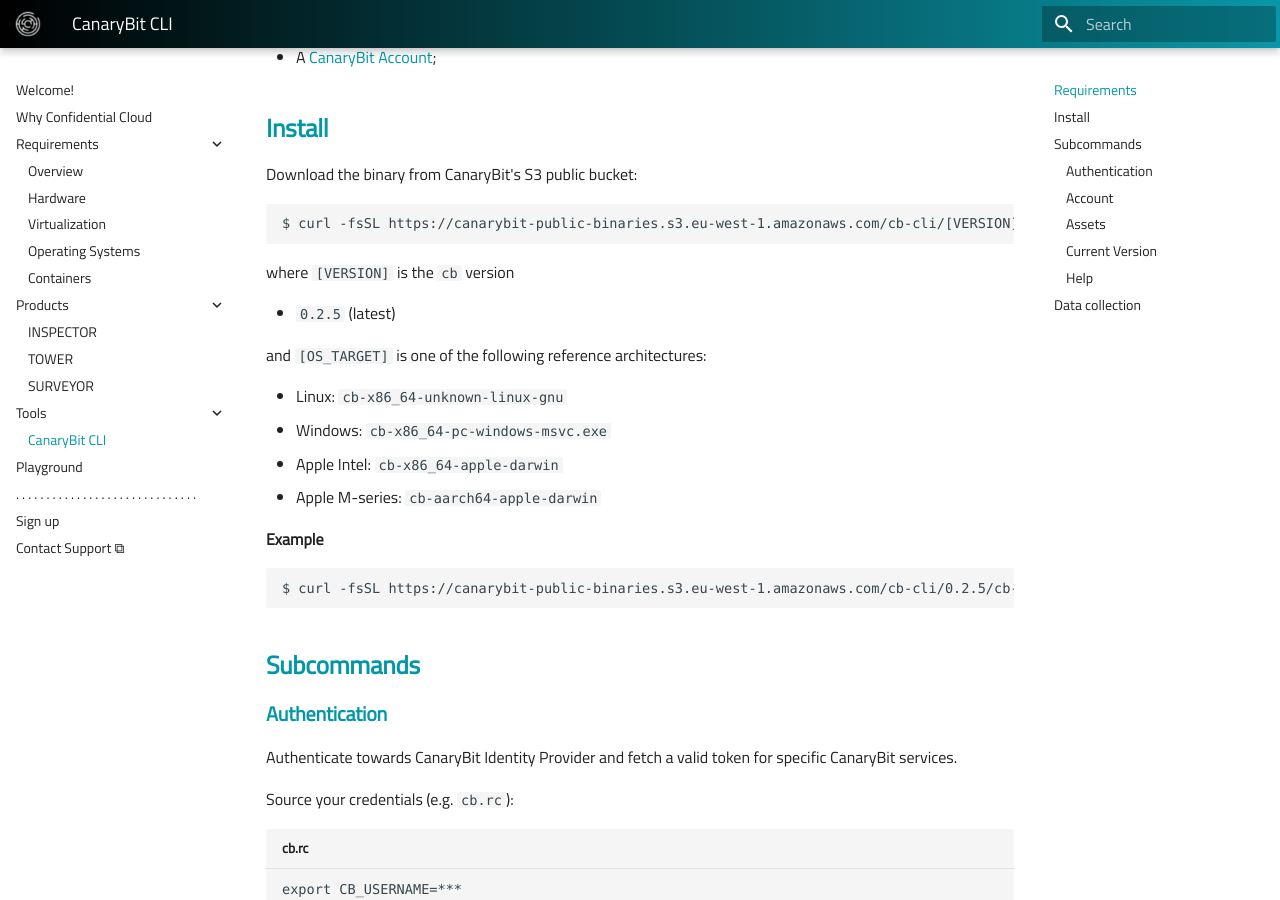
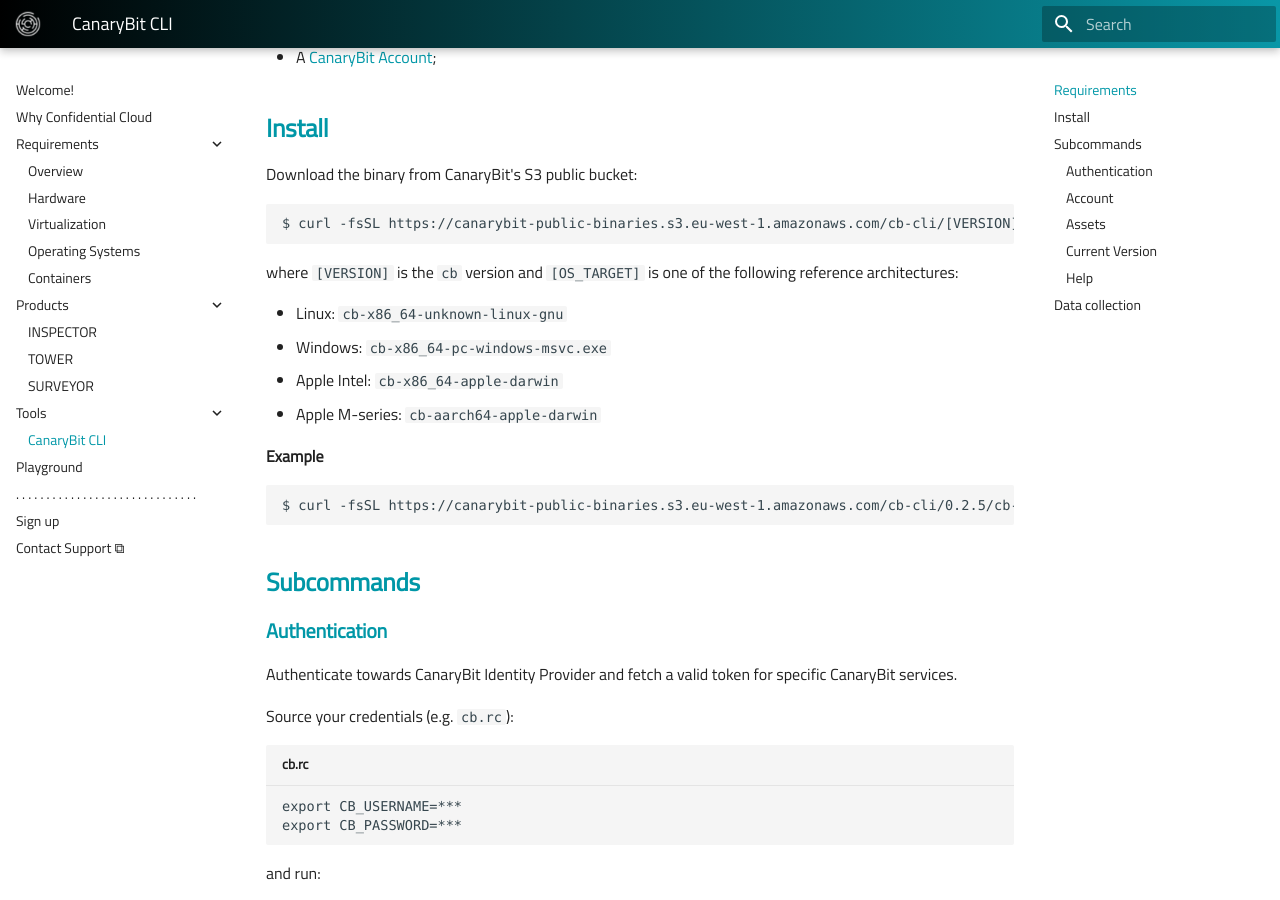
Before and after one commit to canarybit/cc-docs, an MkDocs documentation site: the page built from docs/tools/cli.md, in a window 1280 px wide and 900 px high, scrolled down 397 px. Built offline with MkDocs 1.6.1 and Material for MkDocs 9.7.7, drawn with Linux system fonts in a browser that asks for light colours.

Commit message:
Fixes the doc

````diff
--- a/docs/tools/cli.md
+++ b/docs/tools/cli.md
@@ -18,11 +18,7 @@
 $ curl -fsSL https://canarybit-public-binaries.s3.eu-west-1.amazonaws.com/cb-cli/[VERSION]/[OS_TARGET] -o cb
 ```
 
-where `[VERSION]` is the `cb` version
-
-- `0.2.5` (latest)
-
-and `[OS_TARGET]` is one of the following reference architectures:
+where `[VERSION]` is the `cb` version and `[OS_TARGET]` is one of the following reference architectures:
 
 - Linux: `cb-x86_64-unknown-linux-gnu`
 - Windows: `cb-x86_64-pc-windows-msvc.exe`
````
Also changed, not shown: docs/products/surveyor.md (+0 -3 lines).
